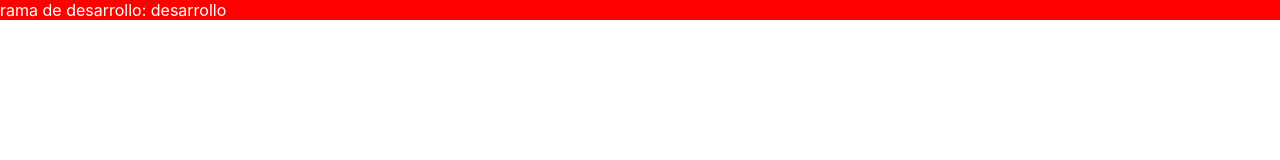
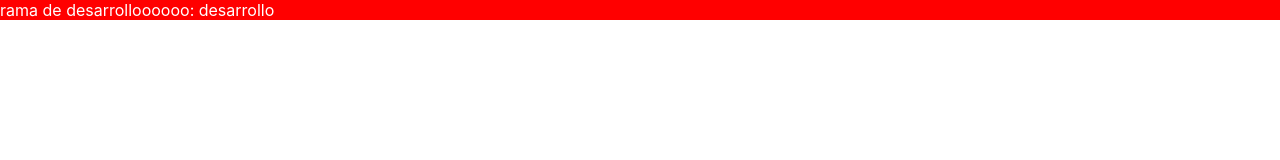
Before and after one commit to LexferRam/reactJS-GitLab-CI-CD-pipeline, a React (Create React App) app: page / in a window 1280 px wide. Shown: the top 160 px of the page. Built offline with nearby package versions, Linux system fonts and the light colour scheme.

Commit message:
updata app.js

```diff
--- a/src/App.js
+++ b/src/App.js
@@ -3,7 +3,7 @@ import React from 'react'
 function App() {
   return (
     <div className="App" style={{ backgroundColor: 'red', color: 'white' }}>
-      rama de desarrollo: {process.env.REACT_APP_ENV}
+      rama de desarrolloooooo: {process.env.REACT_APP_ENV}
     </div>
   );
 }
```
